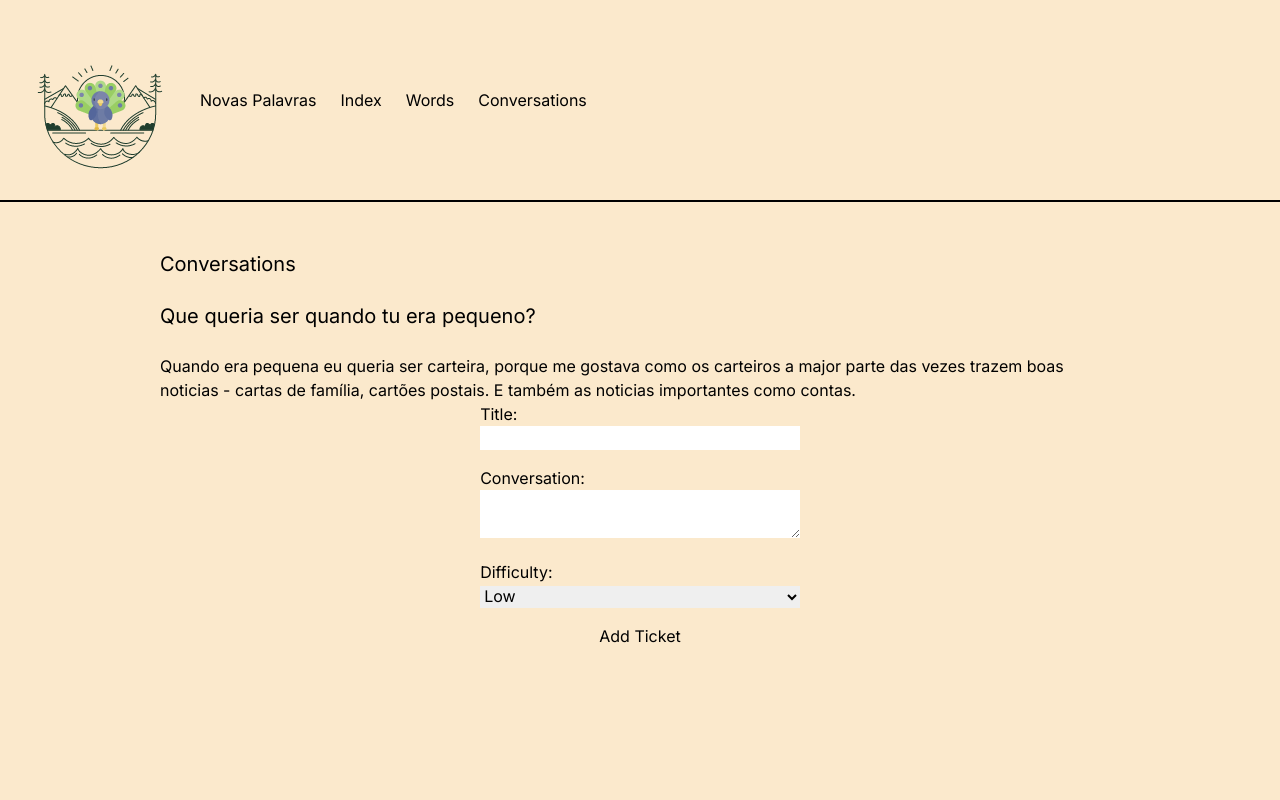
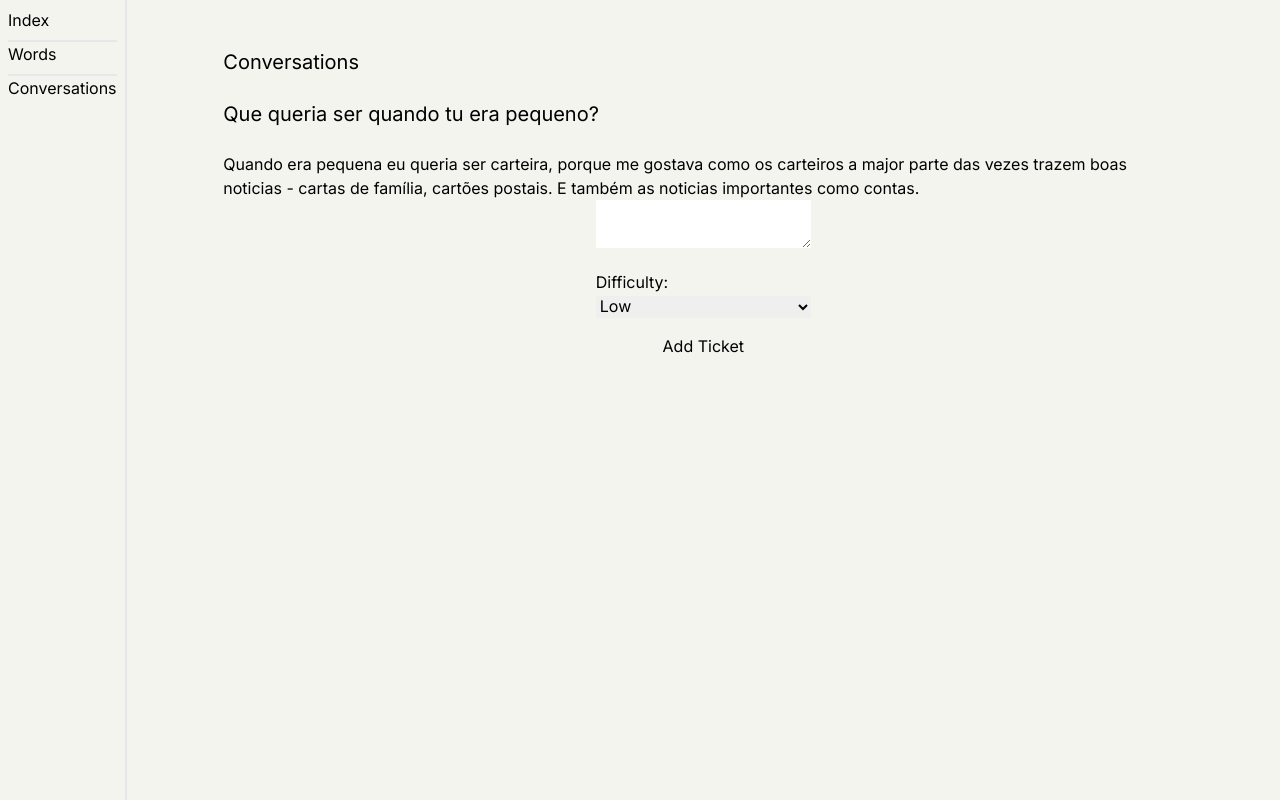
Before and after one commit to barbaraperic/nextjs13, a Next.js app: page /convo in a window 1280 px wide. Built offline with nearby package versions, Linux system fonts and the light colour scheme; data requests are answered from the project's data file.

Commit message:
change layout

```diff
--- a/_data/db.json
+++ b/_data/db.json
@@ -36,5 +36,17 @@
 			"difficulty": "low",
 			"id": "QpLIM5o"
 		}
+	],
+	"prompts": [
+		{
+			"question": "Que queria ser quando tu era pequeno?",
+			"answer": "",
+			"verbTens": "Past"
+		},
+		{
+			"question": "Qual é o teu prato preferido?",
+			"answer": "",
+			"verbTens": "Present"
+		}
 	]
 }
--- a/app/components/NavBar.tsx
+++ b/app/components/NavBar.tsx
@@ -1,22 +1,18 @@
 import Link from "next/link";
-import Image from "next/image";
-import Logo from "./peacock.png";
 
 export default function Navbar() {
 	return (
-		<nav className="flex items-center nav">
-			<Image
-				src={Logo}
-				alt="Novas Palavras logo"
-				width={200}
-				placeholder="blur"
-				quality={100}
-			/>
-			<div className="space-x-6 flex flex-1">
-				<h1>Novas Palavras</h1>
-				<Link href="/">Index</Link>
-				<Link href="/words">Words</Link>
-				<Link href="/convo">Conversations</Link>
+		<nav className="flex border-r-2 p-2">
+			<div className="flex-col flex flex-1 divide-y-2 space-y-2 ">
+				<div>
+					<Link href="/">Index</Link>
+				</div>
+				<div>
+					<Link href="/words">Words</Link>
+				</div>
+				<div>
+					<Link href="/convo">Conversations</Link>
+				</div>
 			</div>
 		</nav>
 	);
--- a/app/convo/CreateConvoForm.tsx
+++ b/app/convo/CreateConvoForm.tsx
@@ -38,17 +38,6 @@ export default function CreateConvoForm() {
 			onSubmit={handleSubmit}
 			className="flex flex-col space-y-4 items-center">
 			<label className="w-full">
-				<span>Title:</span>
-				<input
-					className="w-full"
-					required
-					type="text"
-					onChange={(e) => setTitle(e.target.value)}
-					value={title}
-				/>
-			</label>
-			<label className="w-full">
-				<span>Conversation:</span>
 				<textarea
 					className="w-full"
 					required
--- a/app/globals.css
+++ b/app/globals.css
@@ -81,8 +81,3 @@ h6 {
 .card {
 	@apply bg-white shadow-sm rounded-md py-3 px-4 my-4 relative overflow-hidden text-center uppercase cursor-pointer;
 }
-
-/* navbar style */
-.nav {
-	@apply border-b-2 border-black;
-}
--- a/app/layout.tsx
+++ b/app/layout.tsx
@@ -20,7 +20,8 @@ export default function RootLayout({
 }) {
 	return (
 		<html lang="en">
-			<body className={inter.className}>
+			<body
+				className={`${inter.className} flex h-screen bg-background-primary`}>
 				<Navbar />
 				{children}
 			</body>
--- a/tailwind.config.js
+++ b/tailwind.config.js
@@ -12,7 +12,7 @@ module.exports = {
 				secondary: "#022601",
 			},
 			backgroundColor: {
-				primary: "#fbe9cc",
+				primary: "#F4F4EF",
 			},
 		},
 	},
```
Also changed, not shown: app/components/peacock.png (deleted), app/components/peacock.svg (deleted).
